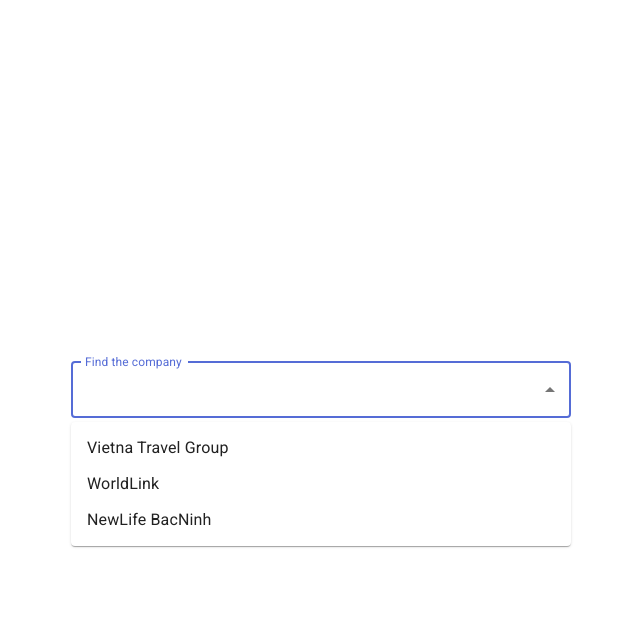
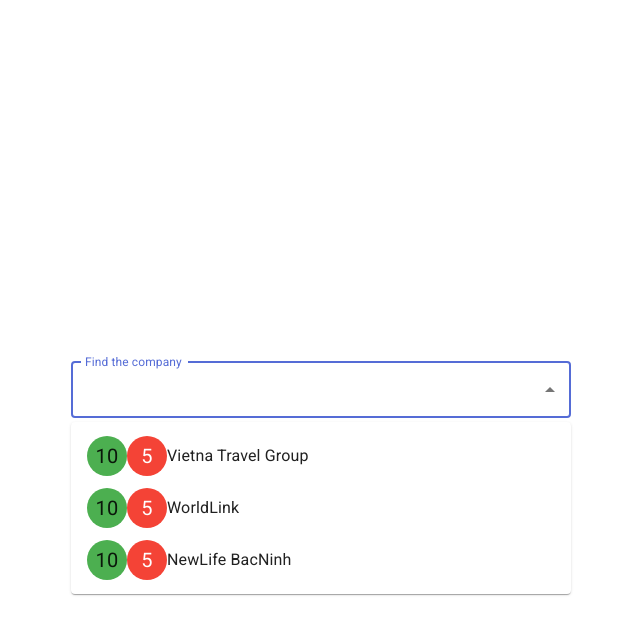
Before and after one commit to felipe-muner/scammer-agents, a Next.js app: page / in a window 1280 px wide. Both pictures are taken after a click on the element 640 px from the left and 389 px from the top of the page. Shown: the top 634 px of the page, without its empty margins (319-959 px from the left). Built offline with nearby package versions, Linux system fonts and the light colour scheme.

Commit message:
set avatar inside each option

```diff
--- a/pages/index.tsx
+++ b/pages/index.tsx
@@ -4,8 +4,32 @@
 import Autocomplete from '@material-ui/lab/Autocomplete';
 import { TextField } from '@material-ui/core';
 import React from 'react';
+import Avatar from '@material-ui/core/Avatar';
+import { makeStyles, createStyles, Theme } from '@material-ui/core/styles';
+import { green, red } from '@material-ui/core/colors';
+
+const useStyles = makeStyles((theme: Theme) =>
+  createStyles({
+    root: {
+      display: 'flex',
+      '& > *': {
+        margin: theme.spacing(1),
+      },
+    },
+    green: {
+      color: theme.palette.getContrastText(green[500]),
+      backgroundColor: green[500],
+    },
+    red: {
+      color: theme.palette.getContrastText(red[500]),
+      backgroundColor: red[500],
+    },
+  }),
+);
 
 export default function Home() {
+
+  const classes = useStyles();
 
   const top100Films = [
     { id: 1, title: 'Vietna Travel Group', year: 1972 },
@@ -13,10 +37,10 @@
     { id: 3, title: 'NewLife BacNinh', year: 1974 },
   ];
 
-  const [selected, setSelected] = React.useState<{ id:number, title: string, year: number } | null>(null);
+  const [selected, setSelected] = React.useState<{ id: number, title: string, year: number } | null>(null);
 
   const showCompany = () => {
-    switch(selected && selected.id) {
+    switch (selected && selected.id) {
       case 1:
         return 'bar1';
       case 2:
@@ -45,6 +69,17 @@
           getOptionLabel={(option) => option.title}
           style={{ width: 500 }}
           renderInput={(params) => <TextField {...params} label="Find the company" variant="outlined" />}
+          renderOption={(option) => (
+            <React.Fragment>
+              <Avatar className={classes.green}>
+                10
+              </Avatar>
+              <Avatar className={classes.red}>
+                5
+              </Avatar>
+              {option.title}
+            </React.Fragment>
+          )}
         />
 
         {showCompany()}
```
